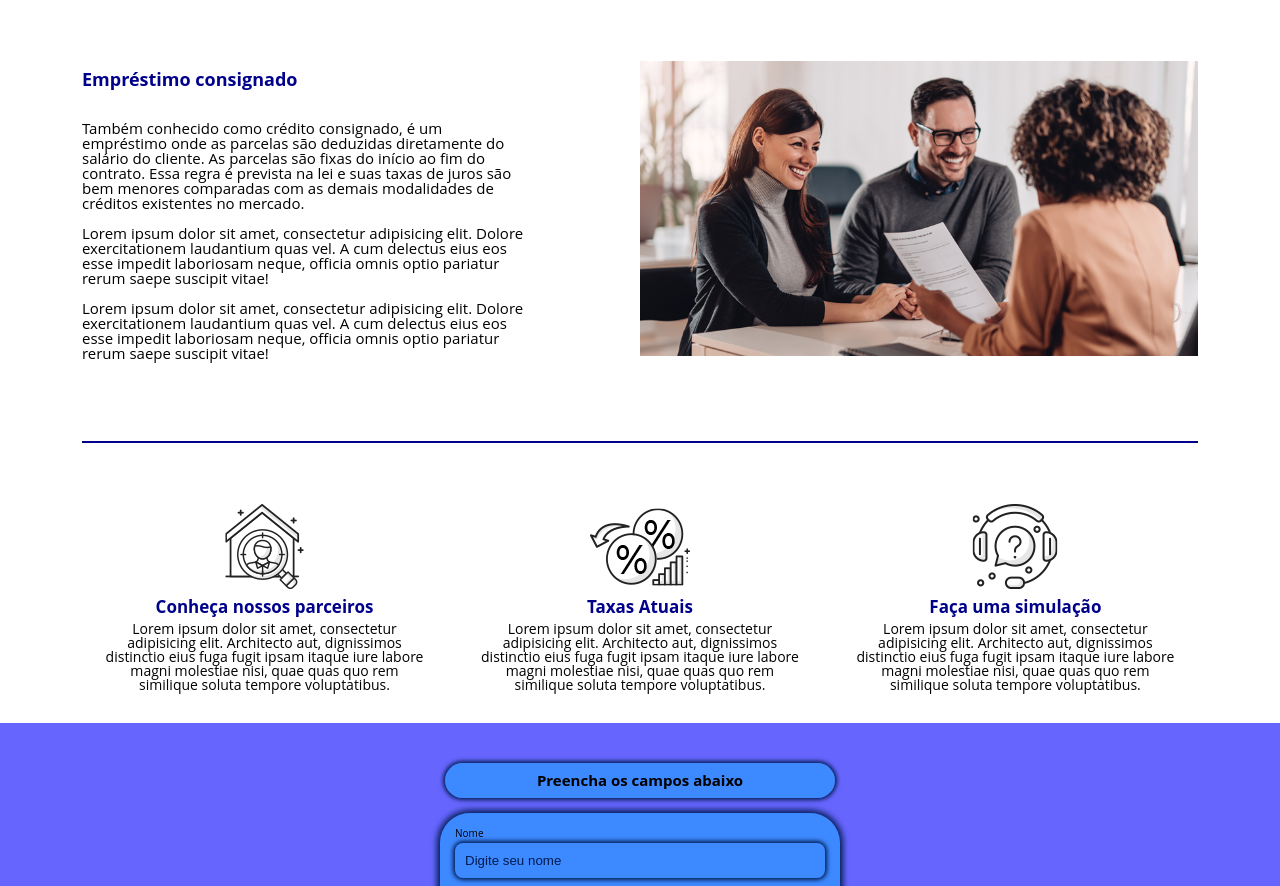
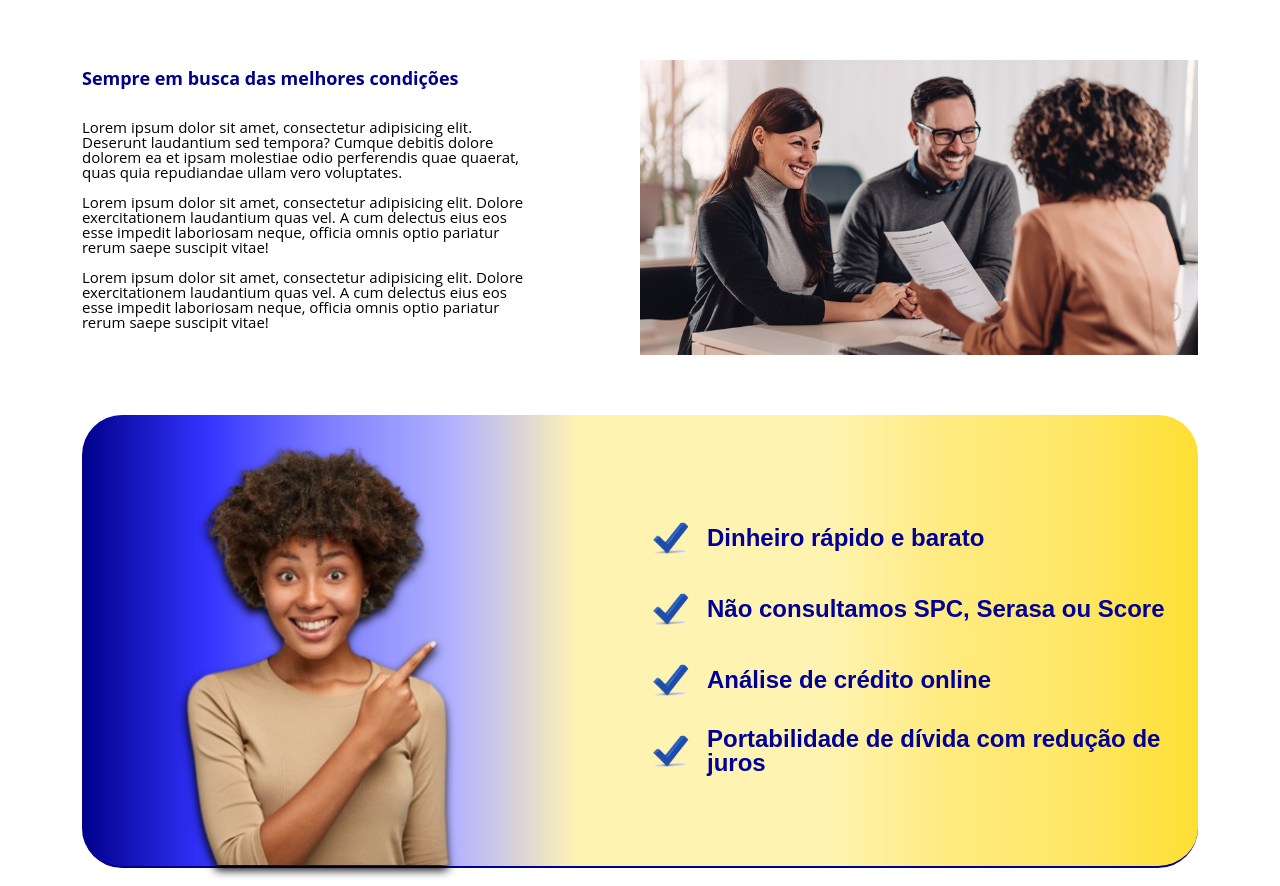
Before and after one commit to Vinicius-Almeeida/OportunyCred, a plain HTML site: page index.html in a window 1280 px wide. Shown: the part 661-1547 px from the top of the page. Drawn offline with Linux system fonts and the light colour scheme.

Commit message:
Adicionando bloco de vantagens, testando cores de background e border radius, testando cor de background do form.

```diff
--- a/css/style.css
+++ b/css/style.css
@@ -15,17 +15,18 @@ body {
 
 header {
     background: #011C50;
-    position: relative;
-   /* position: fixed; */
+    /* position: relative; */
+    position: fixed;
     align-items: center;
     padding: 10px;
     width: 100%;
     max-height: 80px;
     box-shadow: 0 0 10px 3px gold;
+    z-index: 1000;
 }
 
 .header-container {
-  /*  border: 1px solid black; */
+    /*  border: 1px solid black; */
     display: flex;
     align-items: center;
     justify-content: space-between;
@@ -34,7 +35,7 @@ header {
 }
 
 .logo-header {
-  /*  border: 1px solid black; */
+    /*  border: 1px solid black; */
 }
 
 .logo-header img {
@@ -42,7 +43,7 @@ header {
 }
 
 .nav-bar {
-  /*  border: 1px solid black; */
+    /*  border: 1px solid black; */
 }
 
 .nav-bar a {
@@ -64,9 +65,9 @@ header {
 }
 
 .banner {
-    padding: 2px 0 0 0;
+    padding: 60px 0 0 0;
     max-width: 1440px;
-    max-height: 450px;
+    max-height: 550px;
     overflow: hidden;
     box-shadow: 0 0 5px 0 #011C50;
 }
@@ -77,24 +78,25 @@ header {
 }
 
 .container-consignado {
+    display: block;
     max-width: 100%;
-    padding: 20px 20px 20px 20px;
+    padding:  0 20px;
     align-items: center;
+    margin: 0 auto auto auto;
 }
 
-.container-consignado h1 {
+.artigo-consignado h1 {
     text-align: center;
-    font-size: 2.5rem;
+    font-size: 3rem;
     color: darkblue;
-    margin-top: 2em;
+    margin: 0 auto 3em auto;
 }
 
 .artigo-consignado {
     max-width: 90%;
     display: block;
-    padding: 60px 0 80px 0;
-    border-bottom: 2px solid darkblue;;
-    margin: 5em auto auto auto;
+    padding: 60px 0 60px 0;
+    margin: auto auto auto auto;
 }
 
 .artigo-consignado h2 {
@@ -156,11 +158,74 @@ header {
     margin-top: .5em;
 }
 
+.container-vantagens {
+    display: flex;
+    width: 90%;
+    margin: 2% auto auto 5%;
+    padding: 20px 20px 0 20px;
+    /*   border: 1px solid black; */
+    border-bottom: 2px solid darkblue;
+    border-radius: 40px;
+    background-image: linear-gradient(to right, rgba(0, 0, 139, 1 ), rgba(0, 0, 255, .8 ), rgba(0, 0, 255, .5 ), rgba(0, 0, 255, .3 ),
+    rgba(255, 215, 0, .3 ), rgba(255, 215, 0, .3 ), rgba(255, 215, 0, .3 ),
+    rgba(255, 215, 0, .5 ), rgba(255, 215, 0, .6), rgba(255, 215, 0, .8 ));
+}
+
+.foto-modelo{
+    /*   border: 1px solid black; */
+    width: 40%;
+    display: inline-block;
+    margin: auto auto auto 1em;
+    background: transparent;
+}
+
+.foto-modelo img {
+    width: 100%;
+    filter: drop-shadow(-1px 5px 5px black);
+}
+
+.check {
+    /*   border: 1px solid black; */
+    display: inline-block;
+    width: 50%;
+    margin: auto 0 auto auto;
+    position: initial;
+    background: transparent;
+}
+
+.check li {
+    /*   border: 1px solid black; */
+    position: relative;
+    display: block;
+    padding: 5px;
+    align-items: center;
+    margin: auto auto 1em auto;
+}
+
+.check li p {
+    /*   border: 1px solid black; */
+    color: #000099;
+    font-family: "cursive", sans-serif;
+    font-size: 2.4rem;
+    font-weight: bold;
+    display: inline-flex;
+    align-items: center;
+    margin: auto;
+}
+
+.check li img {
+    display: inline-flex;
+    max-width: 50px;
+    align-items: center;
+    margin: auto .5em auto auto;
+    background: transparent;
+}
+
 /* Style the Form */
 
 .formulario {
     display: block;
-    background-color: #6666FF;
+    background-color: rgba(255, 255, 255, 1);
     padding: 40px 0 60px 0;
     max-height: 700px;
 }
@@ -170,9 +235,9 @@ header {
     max-width: 390px;
     padding: 10px;
     border-radius: 90px;
-    margin: auto auto 1.5em auto;
+    margin: auto auto 3em auto;
     box-shadow: 0 0 4px 2px rgba(1, 28, 80, 1);
-    background-color: rgba(0, 191, 255, .4) ;
+    background-color: rgba(255, 255, 255, 1) ;
 }
 /* filter: drop-shadow(0 0 2px black); */
 
@@ -187,6 +252,12 @@ h1 {
     text-align: center;
     font-size: 1.5rem;
     filter: none;
+}
+
+.label-inputs {
+    font-size: 1.2rem;
+    font-weight: 600;
+    color: #011C50;
 }
 
 [type="text"], [type="email"], textarea {
@@ -225,7 +296,7 @@ form {
     max-width: 400px;
     border-radius: 30px;
     box-shadow: 0 0 6px 3px rgba(1, 28, 80, 1);
-    background-color: rgba(0, 191, 255, .4) ;
+    background-color: rgb(255, 255, 255);
 }
 
 form div {
@@ -241,7 +312,7 @@ form div {
 .radio, .checkbox, .cor p {
     display: block;
     position: relative;
-    font-size: 14px;
+    font-size: 18px;
     font-family: sans-serif;
     font-weight: bold;
     color: #011C50;
@@ -266,11 +337,10 @@ form div {
 
 /* Style the footer */
 footer {
-    margin-top: 25px;
     background-color: #011C50;
-    padding: 15px;
+    padding: 20px;
     text-align: center;
     color: aqua;
-    font-size: 1.2rem;
+    font-size: 1.5rem;
     width: 100%;
 }
--- a/index.html
+++ b/index.html
@@ -10,7 +10,7 @@
     <link rel="stylesheet" type="text/css" href="./css/style.css">
 
 
-        <title>Oportuny Cred</title>
+    <title>OportunyCred</title>
 </head>
 <body>
 <header>
@@ -33,13 +33,12 @@
         </figure>
     </section>
     <article class="container-consignado">
-                <h1>Conheça nossos serviços</h1>
+
         <div class="artigo-consignado">
-                        <h2>Empréstimo consignado</h2>
+            <h1>Conheça a Oportuny Cred</h1>
+            <h2>Sempre em busca das melhores condições</h2>
             <p>
-                            Também conhecido como crédito consignado, é um empréstimo onde as parcelas são deduzidas diretamente do salário do cliente.
-                            As parcelas são fixas do início ao fim do contrato.
-                            Essa regra é prevista na lei e suas taxas de juros são bem menores comparadas com as demais modalidades de créditos existentes no mercado.
+                Lorem ipsum dolor sit amet, consectetur adipisicing elit. Deserunt laudantium sed tempora? Cumque debitis dolore dolorem ea et ipsam molestiae odio perferendis quae quaerat, quas quia repudiandae ullam vero voluptates.
                 <br><br>
                 Lorem ipsum dolor sit amet, consectetur adipisicing elit. Dolore exercitationem laudantium quas vel. A cum delectus eius eos esse impedit laboriosam neque, officia omnis optio pariatur rerum saepe suscipit vitae!
                 <br><br>
@@ -48,6 +47,35 @@
             <figure class="foto-consignado">
                 <img src="Imagens/img-emprestimo.jpg" alt="Imagem de negócios">
             </figure>
+        </div>
+        <div class="container-vantagens">
+            <figure class="foto-modelo">
+                <img src="Imagens/foto-modelo-transparent(400x400)(2).png" alt="foto modelo">
+            </figure>
+            <ul class="check">
+                <li>
+                    <p>
+                        <img src="Imagens/check-transparent.png" alt="ícone check">
+                        Dinheiro rápido e barato
+                    </p>
+                </li>
+
+                <li>
+                    <p>
+                        <img src="Imagens/check-transparent.png" alt="ícone check">
+                        Não consultamos SPC, Serasa ou Score</p>
+                </li>
+
+                <li><p>
+                    <img src="Imagens/check-transparent.png" alt="ícone check">
+                    Análise de crédito online</p>
+                </li>
+
+                <li><p>
+                    <img src="Imagens/check-transparent.png" alt="ícone check">
+                    Portabilidade de dívida com redução de juros</p>
+                </li>
+            </ul>
         </div>
     </article>
     <section class="secao-colunas">
@@ -112,7 +140,7 @@
     </section>
 
     <footer>
-                <p>&copy; 2021 | Desenvolvido por <em>Vinícius Almeida.</em> </p>
+        <p>&copy; 2022 | Desenvolvido por <em>Vinícius Almeida.</em> </p>
     </footer>
 </main>
 </body>
```
Also changed, not shown: Imagens/background(784x316).png (added), Imagens/check-transparent.png (added), Imagens/check.jpg (added), Imagens/essa.jpg (added), Imagens/foto-modelo-transparent(400x400)(2).png (added), Imagens/foto-modelo-transparent(400x400).png (added). Lines whose indentation alone changed are shown as unchanged.
